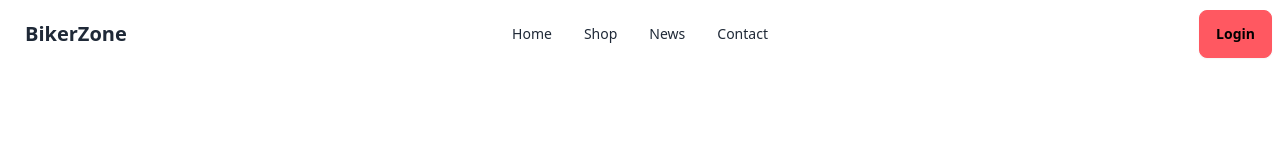
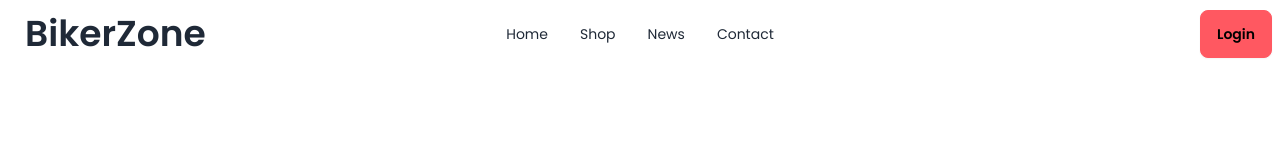
Before and after one commit to mzhrifat/Biker-zone-with-desiui, a plain HTML site: page index.html in a window 1280 px wide. Drawn offline with nearby package versions, Linux system fonts and the light colour scheme.

Commit message:
fonts commit

```diff
--- a/index.html
+++ b/index.html
@@ -21,10 +21,10 @@
 
 
 </head>
-<body>
+<body class="fonts-poppins">
     <header>
         <nav>
-            <!-- ...existing code... -->
+
 <div class="navbar bg-base-100">
   <div class="navbar-start">
     <div class="dropdown">
@@ -51,7 +51,7 @@
         <li><a>Contact</a></li>
       </ul>
     </div>
-    <a class="btn btn-ghost text-xl">BikerZone</a>
+    <a class="btn btn-ghost text-4xl">BikerZone</a>
   </div>
   <div class="navbar-center hidden lg:flex">
     <ul class="menu menu-horizontal px-1">
```
